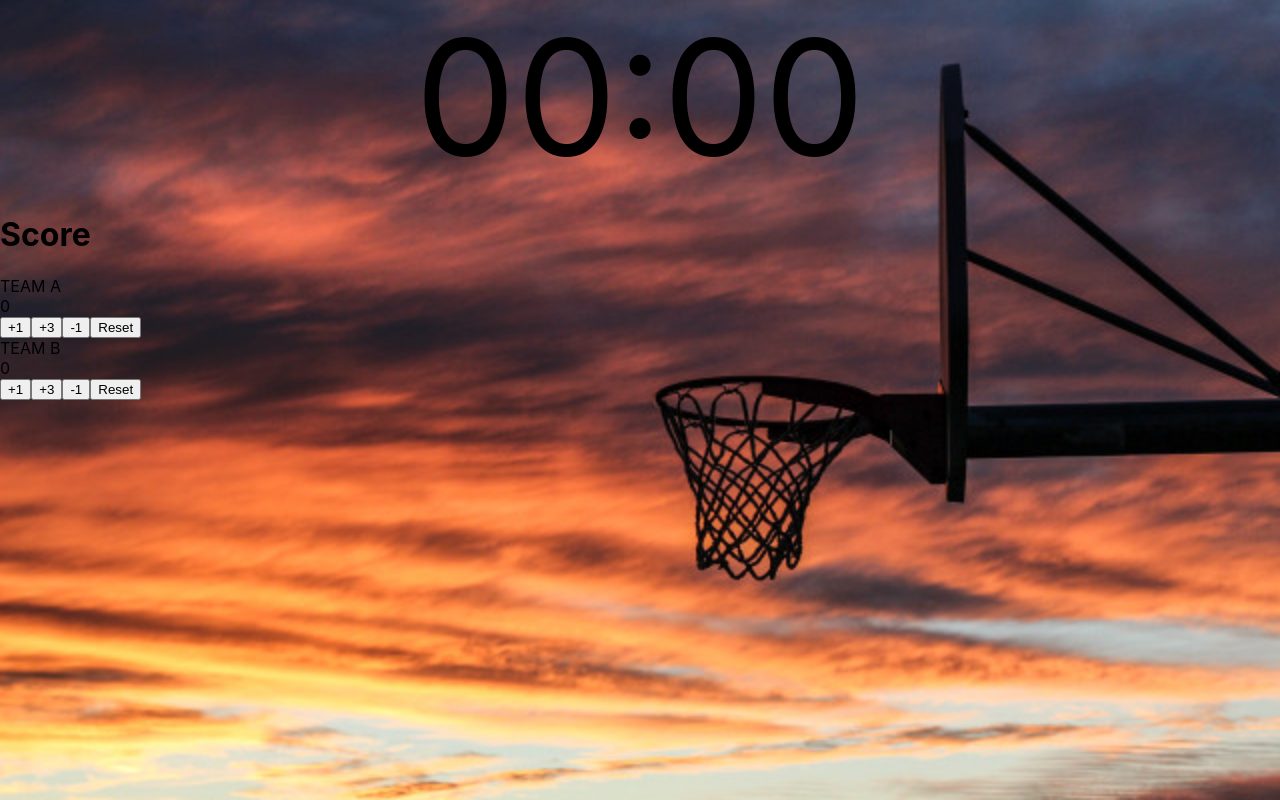
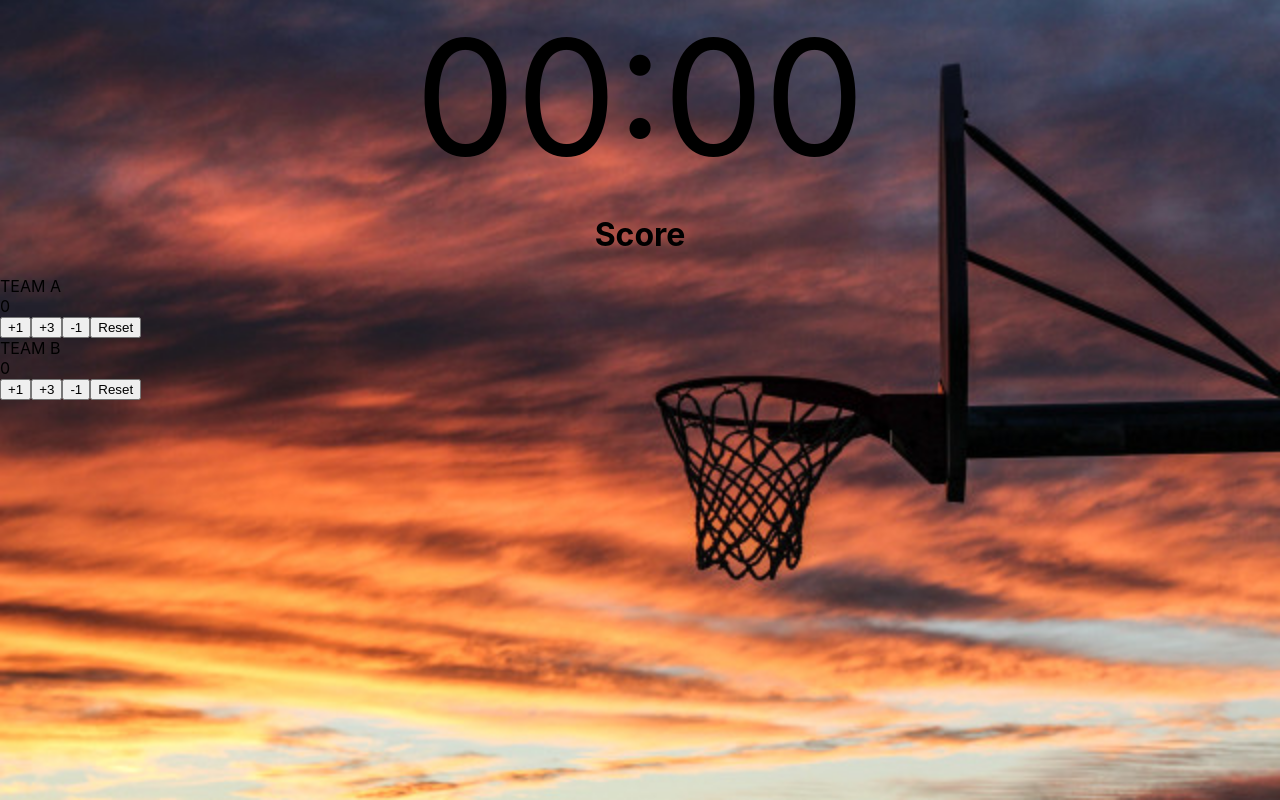
Before and after one commit to lroberts77/Tdd-react-practice, a React (Create React App) app: page / in a window 1280 px wide. Built offline with nearby package versions, Linux system fonts and the light colour scheme.

Commit message:
center aligned score text

```diff
--- a/src/App.css
+++ b/src/App.css
@@ -2,3 +2,6 @@
   text-align: center;
   font-size: 10rem;
 }
+#score {
+  text-align: center;
+}
--- a/src/Counter.js
+++ b/src/Counter.js
@@ -6,7 +6,7 @@ export default function Counter() {
   return(
     <div>
       <div id="timer">00:00</div>
-      <h1>Score</h1>
+      <h1 id="score">Score</h1>
       <div id="team-a">TEAM A</div>
       <div id="counter-valuea">{countera}</div>
       <button id="increment-btna" onClick={() => setcountera( countera + 1 )}>+1</button>
```
